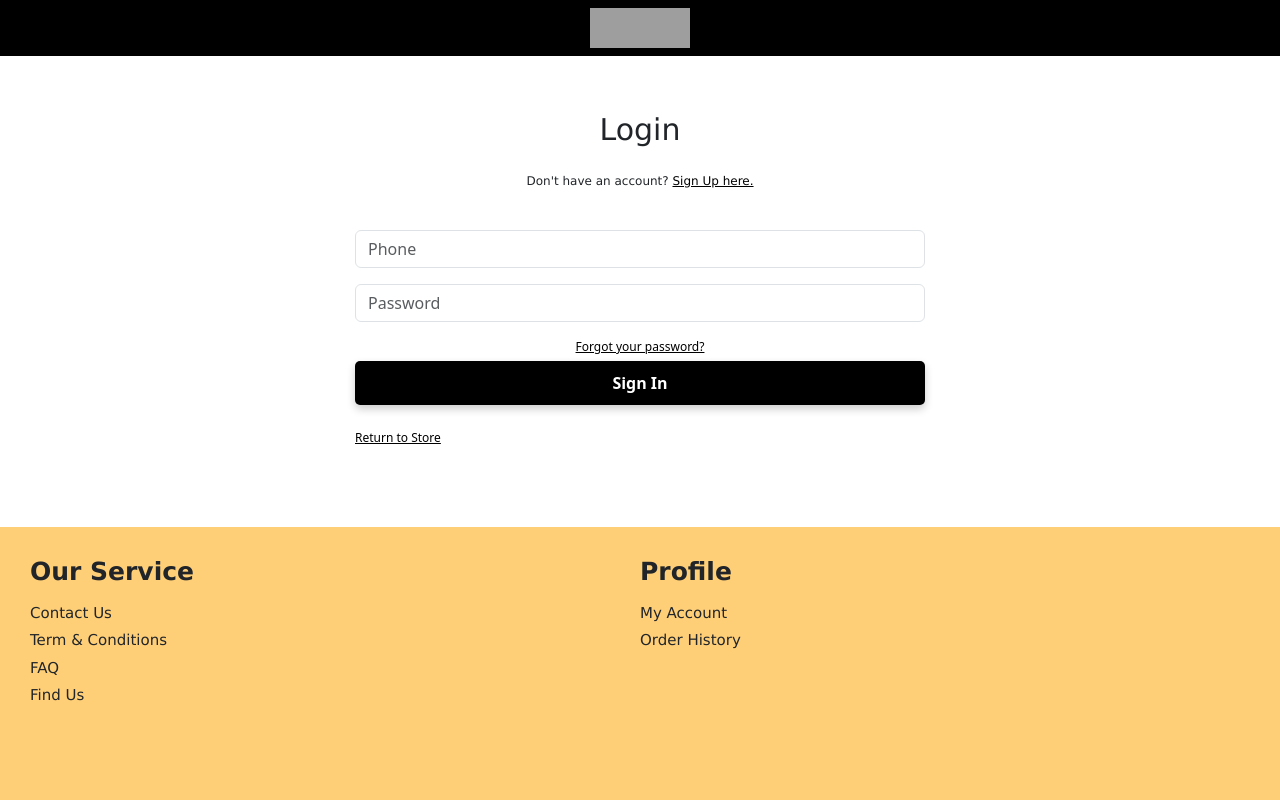
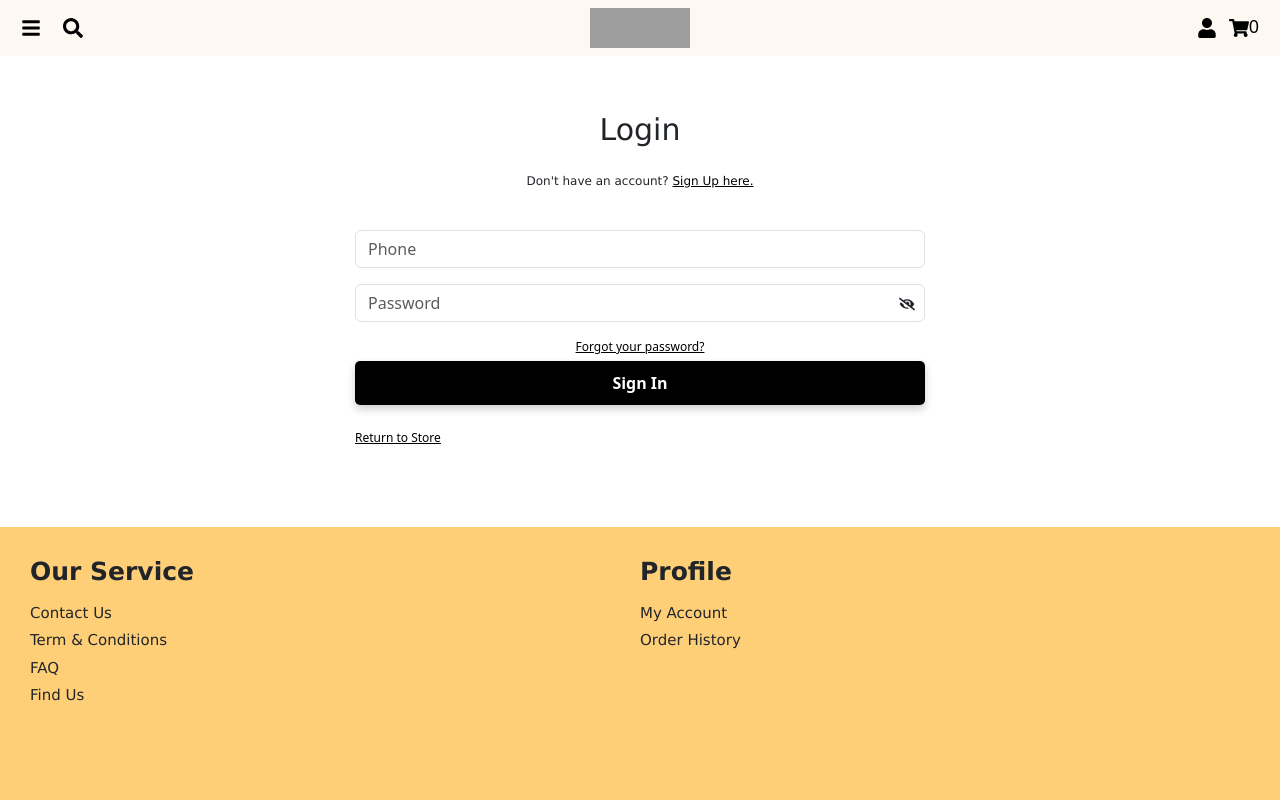
Before and after one commit to oscartan2223/jewellery-shopping-app-v1.1, a React (Create React App) app: page /login in a window 1280 px wide. Shown: the top 800 px of the page. Built offline with nearby package versions, Linux system fonts and the light colour scheme; grey boxes are pictures that could not be loaded.

Commit message:
Update password icon

```diff
--- a/src/App.css
+++ b/src/App.css
@@ -25,10 +25,6 @@ html, body {
 [id=root] {
     min-height: calc(100vh - 66px) !important;
 }
-
-/* * {
-    box-sizing: content-box;
-} */
 
 html::-webkit-scrollbar, body::-webkit-scrollbar {
     display: none;
--- a/src/assets/css/Header.css
+++ b/src/assets/css/Header.css
@@ -4,8 +4,7 @@
     z-index: 9000000;
     left: 0;
     right: 0;
-    /* background-color: rgb(253, 249, 242); */
-    background-color: rgb(0, 0, 0);
+    background-color: rgb(253, 249, 242);
     height: 56px !important;
 }
 
--- a/src/assets/css/LoginPage.css
+++ b/src/assets/css/LoginPage.css
@@ -15,6 +15,21 @@
 
 .login-text>a {
     color: #000000 !important;
+}
+
+.password-input {
+    position: relative;
+}
+
+.password-input>input {
+    padding-right: 30px;
+}
+
+.password-view {
+    position: absolute;
+    top: 12px;
+    right: 10px;
+    display: inline-flex;
 }
 
 .login-forgot {
--- a/src/components/LoginPage.jsx
+++ b/src/components/LoginPage.jsx
@@ -1,9 +1,11 @@
 import React, { useState } from 'react';
 import '../assets/css/LoginPage.css';
 import { useAuth } from '../authContext';
+import { FaEye, FaEyeSlash } from 'react-icons/fa';
 
 const LoginPage = ({ showAlert }) => {
   const { isLoggedIn } = useAuth();
+  const [viewPassword, setViewPassword] = useState(false);
   const [loginData, setLoginData] = useState({
     phone: "",
     password: ""
@@ -34,14 +36,21 @@ const LoginPage = ({ showAlert }) => {
           value={loginData.phone}
           onChange={handleChange}
         />
+        <div className="password-input">
+
+
         <input
           className="feedback_input form-control  mb-3"
-          type="password"
+          type={viewPassword ? 'text' : 'password'}
           id="login_password"
           placeholder="Password"
           value={loginData.password}
           onChange={handleChange}
         />
+        <div className="password-view" onClick={() => {setViewPassword(!viewPassword)}}>
+          {viewPassword ? <FaEye /> : <FaEyeSlash/>}
+        </div>
+        </div>
         <p className="login-text login-forgot text-center"><a href='/forgot'>Forgot your password?</a></p>
         <button
           className="login_button btn-secondary w-100"
--- a/src/components/RegisterPage.jsx
+++ b/src/components/RegisterPage.jsx
@@ -5,7 +5,9 @@ const RegisterPage = () => {
 
 
     return (
-        <div></div>
+        <div>
+
+        </div>
     );
 };
 
```
